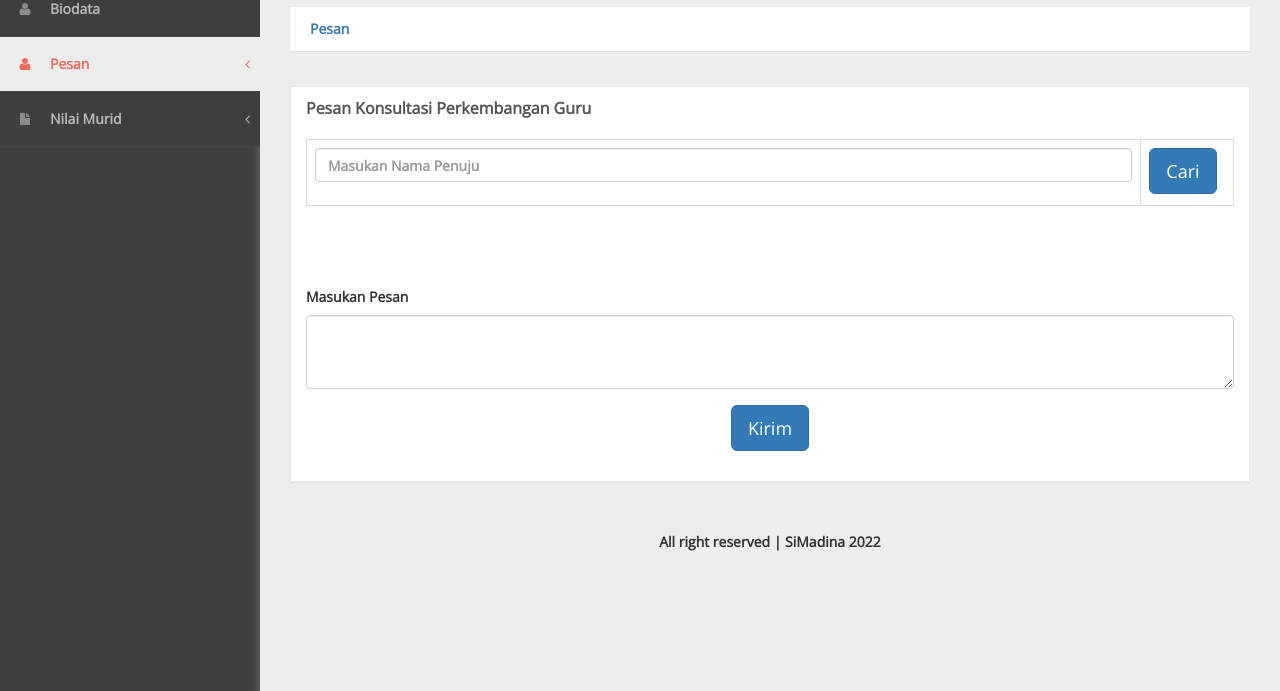
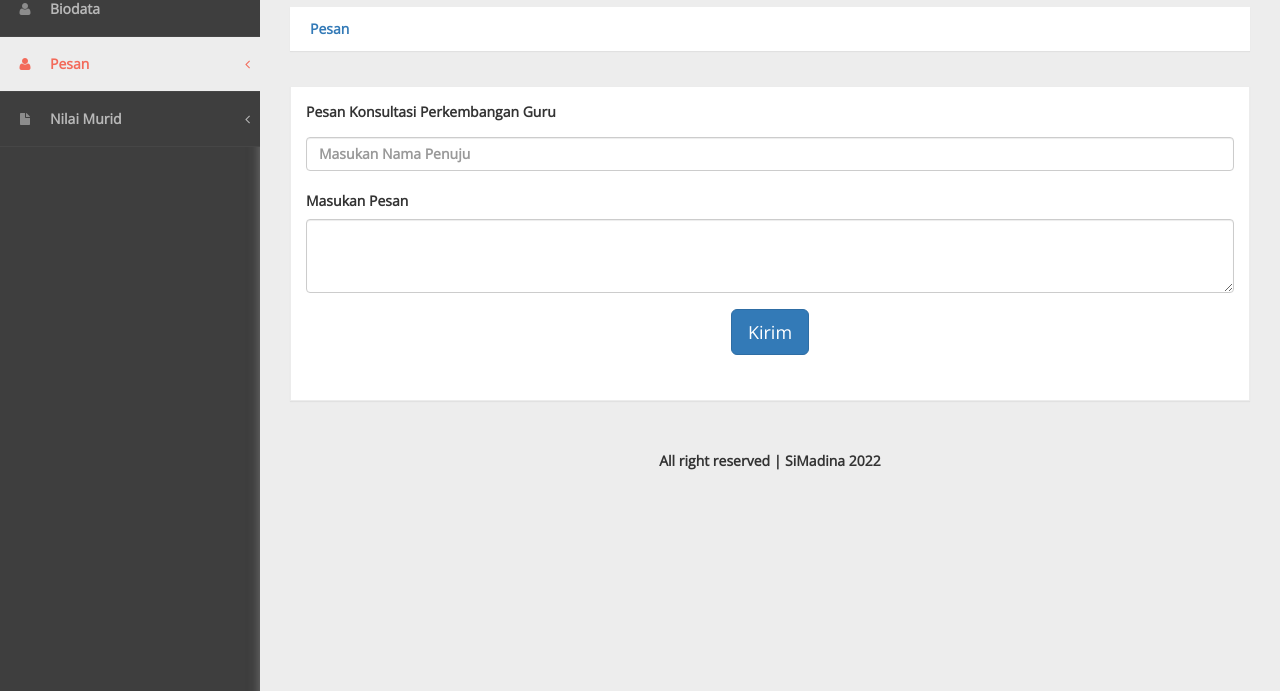
Before and after one commit to siapasaya17/simadina, a PHP site: page /tulis-pesan-guru.php in a window 1280 px wide. Shown: the part 153-844 px from the top of the page. Run offline with PHP 8.4, Linux system fonts and the light colour scheme; data comes from the database, SQL or seed files in the repository.

Commit message:
pesan guru

```diff
--- a/dbcon.php
+++ b/dbcon.php
@@ -5,11 +5,11 @@ require __DIR__.'/vendor/autoload.php';
 use Kreait\Firebase\Factory;
 
 $factory = (new Factory)
-    ->withServiceAccount(__DIR__.'/trychat-32c87-firebase-adminsdk-16x79-465b21f0e9.json')
-    ->withDatabaseUri('https://trychat-32c87-default-rtdb.firebaseio.com');
+    ->withServiceAccount(__DIR__.'/simadina-613ff-firebase-adminsdk-pz7sp-76d6720596.json')
+    ->withDatabaseUri('https://simadina-613ff-default-rtdb.firebaseio.com');
 
 $database = $factory->createDatabase();
-$reference = $database->getReference("Pesan");
+$reference = $database->getReference("pesan");
 $snapshot = $reference->getSnapshot();
 $value = $snapshot->getValue();
 
--- a/guru/tulis-pesan-guru.php
+++ b/guru/tulis-pesan-guru.php
@@ -1,5 +1,6 @@
 <?php
 include '../admin/controller.php';
+
 ?>
 <!DOCTYPE html>
 <html xmlns="http://www.w3.org/1999/xhtml">
@@ -33,7 +34,8 @@ include '../admin/controller.php';
                     <span class="icon-bar"></span>
                     <span class="icon-bar"></span>
                 </button>
-                <a class="navbar-brand" href="dashboard-guru.php"><strong> <h3> <img style="margin-right: 0px;" width=25 height=35 src="assets/logo/logo-tk.png"/> Guru| SiMadina </h3> <strong></a>
+                <a class="navbar-brand" href="dashboard-guru.php"><strong>
+                        <h3> <img style="margin-right: 0px;" width=25 height=35 src="assets/logo/logo-tk.png" /> Guru| SiMadina </h3> <strong></a>
                 <div id="sideNav" href="">
                     <i class="fa fa-bars icon"></i>
                 </div>
@@ -99,35 +101,25 @@ include '../admin/controller.php';
                 <div class="row">
                     <div class="col-xs-12">
                         <div class="panel panel-default">
-                            <div class="panel-heading">
+                            <div class="form-group">
+                                <form class="form-horizontal" action="pesan_controller.php" method="POST">
+                                    <div class="panel-body">
                                         <div class="card-title">
                                             <div class="title">Pesan Konsultasi Perkembangan Guru</div>
-                                        <div class="table-responsive">
-                                            <table class="table table-striped table-bordered table-hover" id="dataTables-example" table cellspacing="0" cellpadding="0">
-                                            <table class="table table-striped table-bordered table-hover" id="dataTables-example" table cellspacing="0" cellpadding="0" >
-                                                <tbody>
-                                                    <tr class="odd gradeX">
-                                                        <td width="90%" bgcolor="#ffffff">
-                                                            <div class="form-group">
-                                                                <input type="name" class="form-control" id="exampleInputFile" placeholder="Masukan Nama Penuju">
+                                            <div style="margin-top: 15px;">
+                                                <input name="id_murid" type="text" list="id_murid" class="form-control" id="exampleInputFile" placeholder="Masukan Nama Penuju">
+                                                <datalist id="id_murid">
+                                                    <?php
+                                                    $query = mysqli_query($conn, "select * from murid");
+                                                    while ($row = mysqli_fetch_array($query)) { ?>
+                                                        <option value="<?= $row['nisn'] ?>" data-kelas="[<?= $row['kelas'] ?>,<?= $row['nisn'] ?>" data-id="<?= $row['id_murid'] ?>"><?= $row['nama'] ?></option>
+                                                    <?php } ?>
+                                                </datalist>
                                             </div>
-                                                        </td>
-                                                        <td width = "10%" bgcolor="#ffffff">
-                                                            <a class="btn btn-primary btn-lg" role="button">Cari</a>
-                                                        </td>
-                                                    </tr>
-                                                </tbody>
-                                            </table>
-                                        </div>
-                                </div>
-                            </div>
-                                <div class="panel-body">
-                                    <form class="form-horizontal">
-                                        <div class="form-group">
                                         </div>
                                         <div class="sub-title">Masukan Pesan</div>
                                         <div>
-                                              <textarea class="form-control" rows="3"></textarea>
+                                            <textarea class="form-control" rows="3" name="isi_pesan"></textarea>
                                         </div>
                                         <div class="form-group">
                                             <div class="col-sm-offset-2 col-sm-10">
@@ -137,15 +129,20 @@ include '../admin/controller.php';
                                         </div>
                                         <div class="form-group">
                                             <center>
-                                                <a class="btn btn-primary btn-lg" role="button">Kirim</a>
+                                                <button type="submit" class="btn btn-primary btn-lg" name="save_pesan">Kirim</a>
                                             </center>
+                                        </div>
                                     </div>
                                 </form>
                             </div>
                         </div>
                     </div>
                 </div>
-                        <footer><p><center> All right reserved | SiMadina 2022</center></p></footer>
+                <footer>
+                    <p>
+                        <center> All right reserved | SiMadina 2022</center>
+                    </p>
+                </footer>
             </div>
         </div>
     </div>
@@ -177,4 +174,5 @@ include '../admin/controller.php';
     <script type="text/javascript" src="assets/js/chartjs.js"></script>
 
 </body>
+
 </html>
```
Also changed, not shown: guru/daftar-pesan-guru.php (+5 -2 lines), guru/pesan_controller.php (added, +21 -0 lines), simadina-613ff-firebase-adminsdk-pz7sp-76d6720596.json (added, +12 -0 lines), trychat-32c87-firebase-adminsdk-16x79-465b21f0e9.json (deleted, +0 -12 lines). Lines whose indentation alone changed are shown as unchanged.
